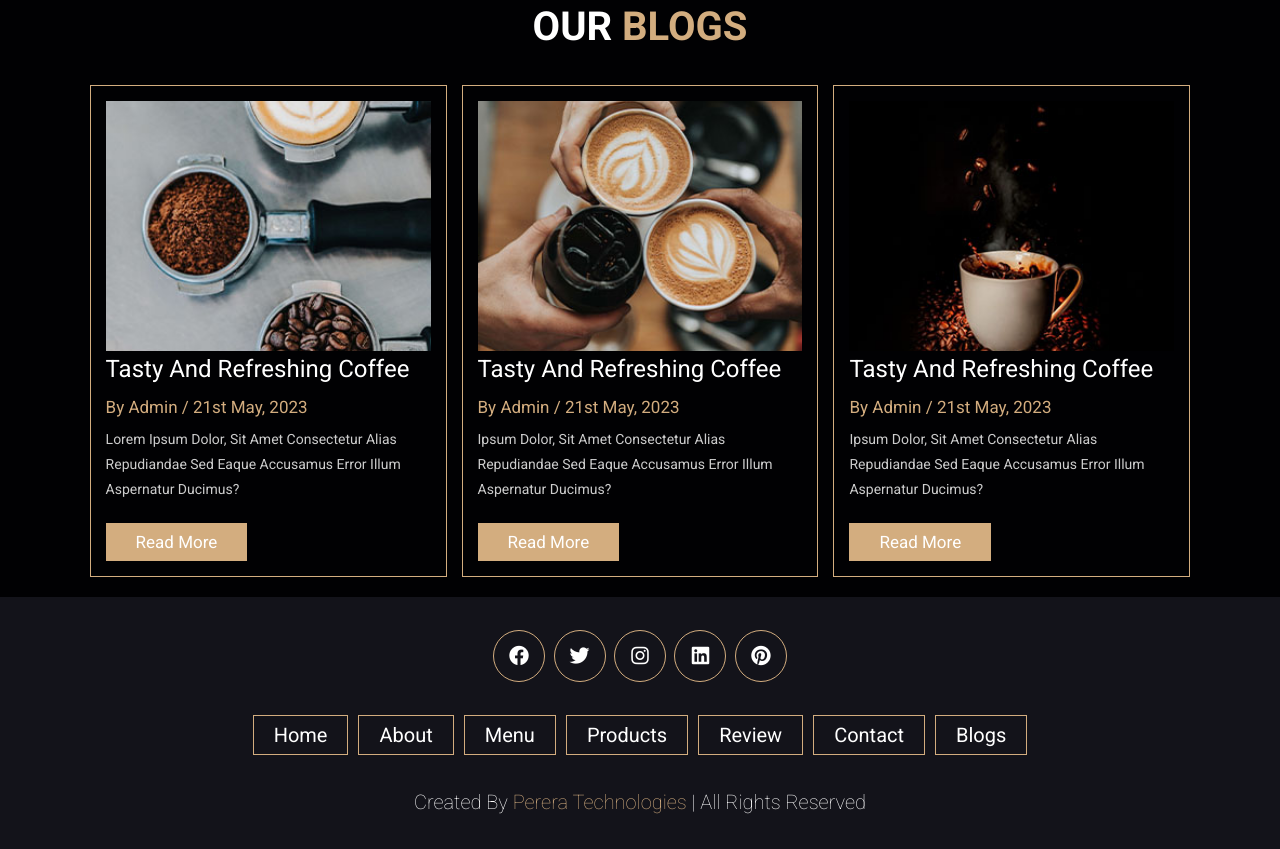
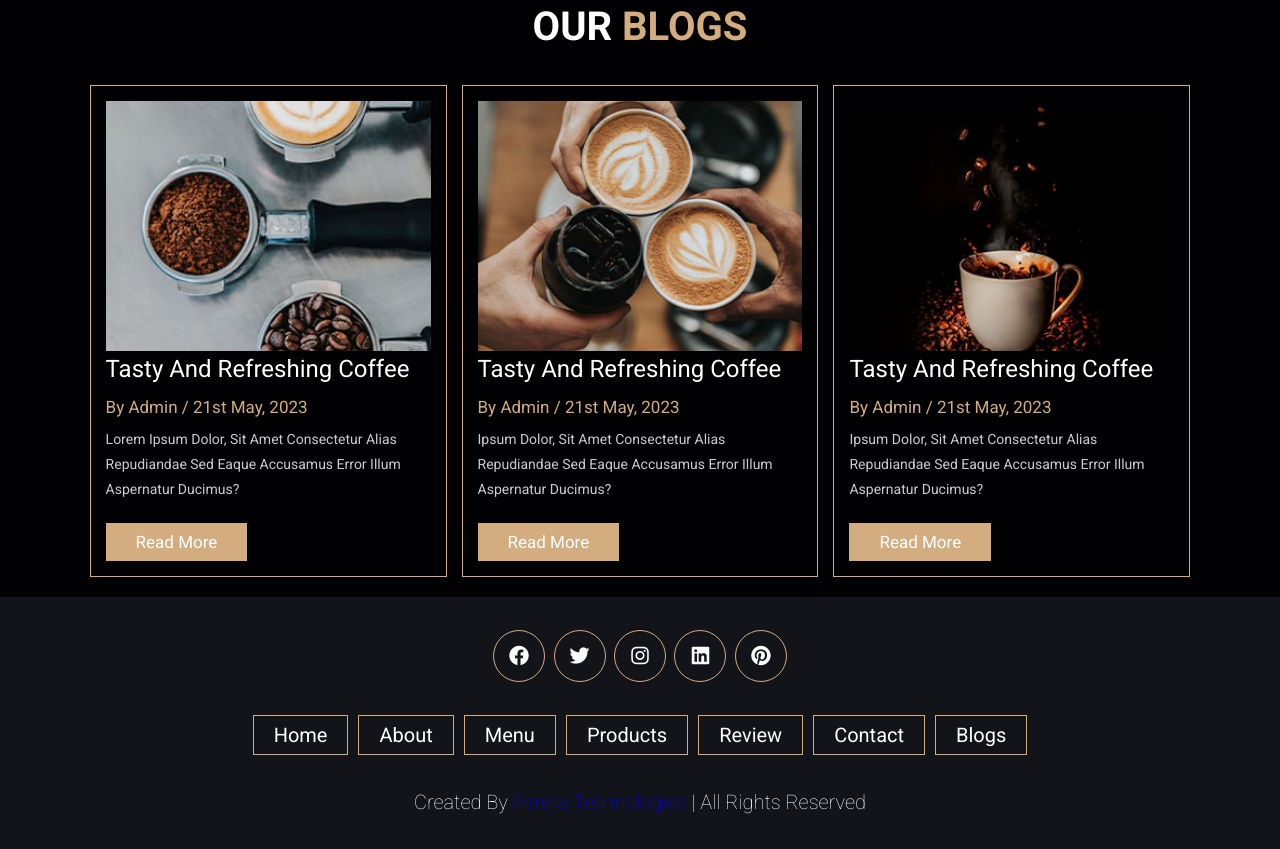
Before and after one commit to manulaperera12/Coffee-Shop-Website, a plain HTML site: page index.html in a window 1280 px wide. Shown: the part 5318-6167 px from the top of the page. Drawn offline with Linux system fonts and the light colour scheme.

Commit message:
link added
link added to navigate to Perera Technologies

```diff
--- a/index.html
+++ b/index.html
@@ -459,7 +459,7 @@
             <a href="#">blogs</a>
         </div>
 
-        <div class="credit">created by <span>perera technologies</span> | all rights reserved</div>
+        <div class="credit">created by <span><a href="https://pereratechnologies.com/"> perera technologies </a> </span> | all rights reserved</div>
     </section>
 
     <!-- footer section ends  -->
```
